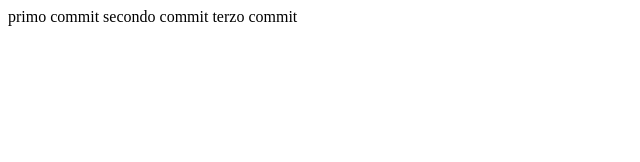
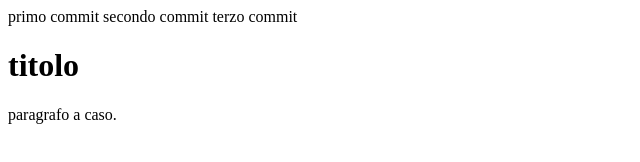
Before and after one commit to GeraldFishta/Lavoro, a plain HTML site: page primoEsercizio/index.html in a window 1280 px wide. Shown: the whole page, without its empty margins (0-640 px from the left). Drawn offline with Linux system fonts and the light colour scheme.

```diff
--- a/primoEsercizio/index.html
+++ b/primoEsercizio/index.html
@@ -9,5 +9,9 @@
     primo commit
     secondo commit
     terzo commit
+
+    <h1>titolo</h1>
+    <p>paragrafo a caso.
+    </p>
 </body>
 </html>
```
Also changed, not shown: 1 other file.
